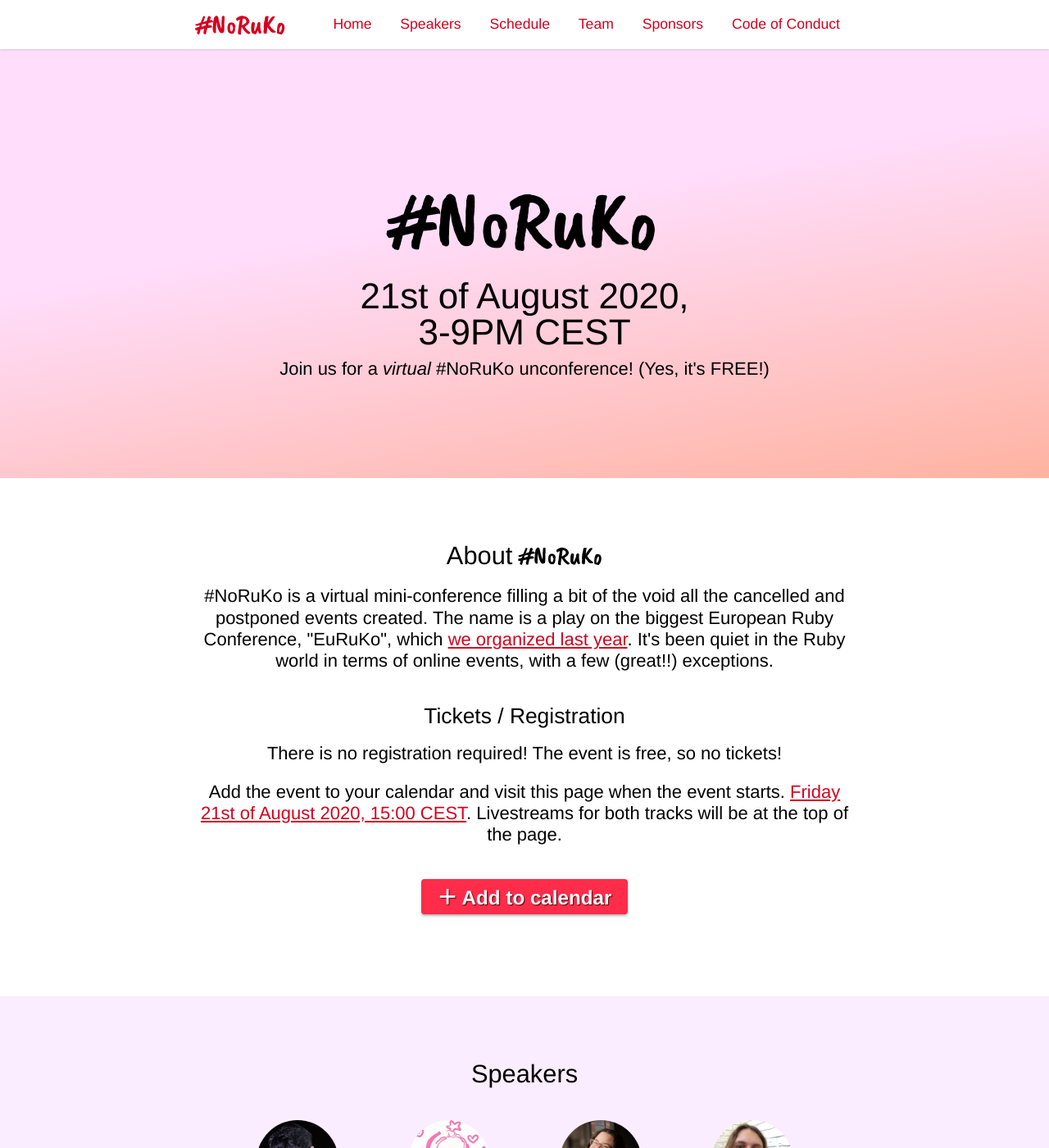
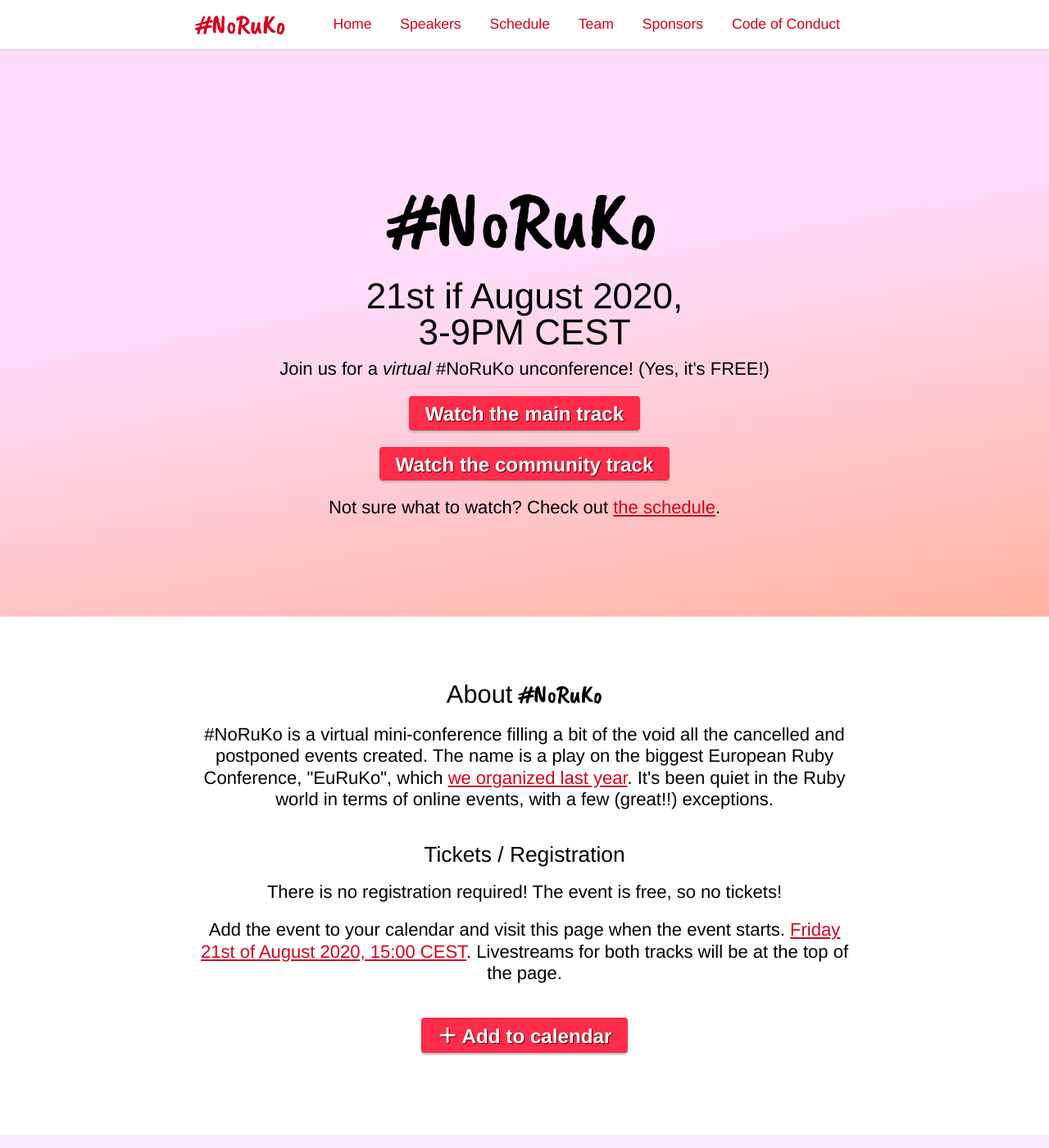
Before and after one commit to rubynl/noruko.org, a Jekyll site: the page built from index.html, in a window 1280 px wide and 1400 px high. Shown: the whole window at 82% size. Built offline with Jekyll 4.4.1, drawn with Linux system fonts in a browser that asks for light colours.

Commit message:
Link to the livestreams
This way users can go to youtube and sign up for a "going live"
notification.

```diff
--- a/_sass/components/_hero.sass
+++ b/_sass/components/_hero.sass
@@ -24,8 +24,11 @@
   .description
     margin-top: 10px
 
-  .video
+  .livestreams
     margin-top: 20px
+
+    .button:not(:last-child)
+      margin-bottom: 20px
 
   @media (max-width: $container-width - 40px)
     padding:
--- a/index.html
+++ b/index.html
@@ -7,12 +7,19 @@ layout: default
     <div class="hero-content">
       <div>
         <h1>#NoRuKo</h1>
-        <p class="date">21st of August 2020,<br>3-9PM CEST</p>
+        <p class="date">21st if August 2020,<br>3-9PM CEST</p>
         <p class="description">Join us for a <em>virtual</em> #NoRuKo unconference! (Yes, it's FREE!)</p>
 
-        <!-- <div class="video"> -->
-        <!--   Insert video HTML here -->
-        <!-- </div> -->
+        <div class="livestreams">
+          <a href="https://www.youtube.com/watch?v=UUK65-8iLms" class="button">
+            Watch the main track
+          </a>
+          <a href="https://www.youtube.com/watch?v=vqtjB-Wfqzk" class="button">
+            Watch the community track
+          </a>
+
+          <p>Not sure what to watch? Check out <a href="#schedule">the schedule</a>.</p>
+        </div>
       </div>
     </div>
   </div>
```
